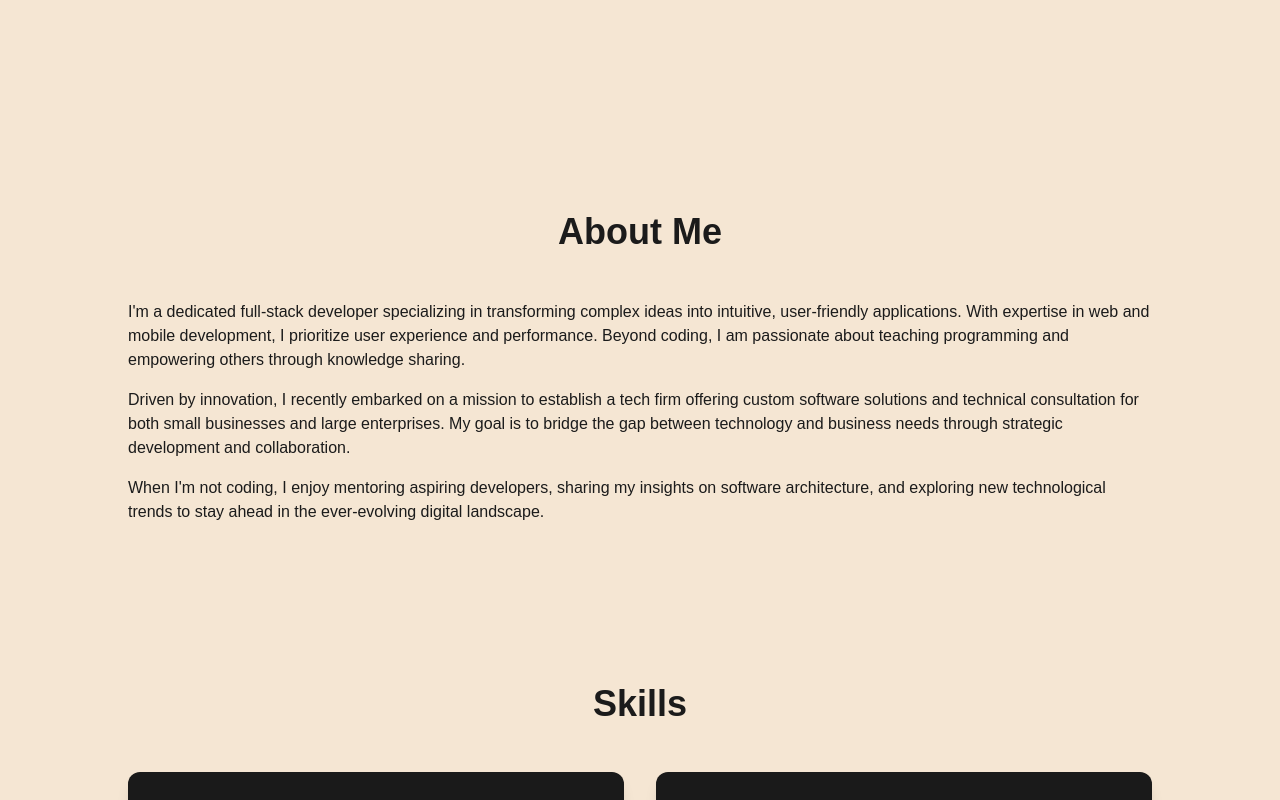
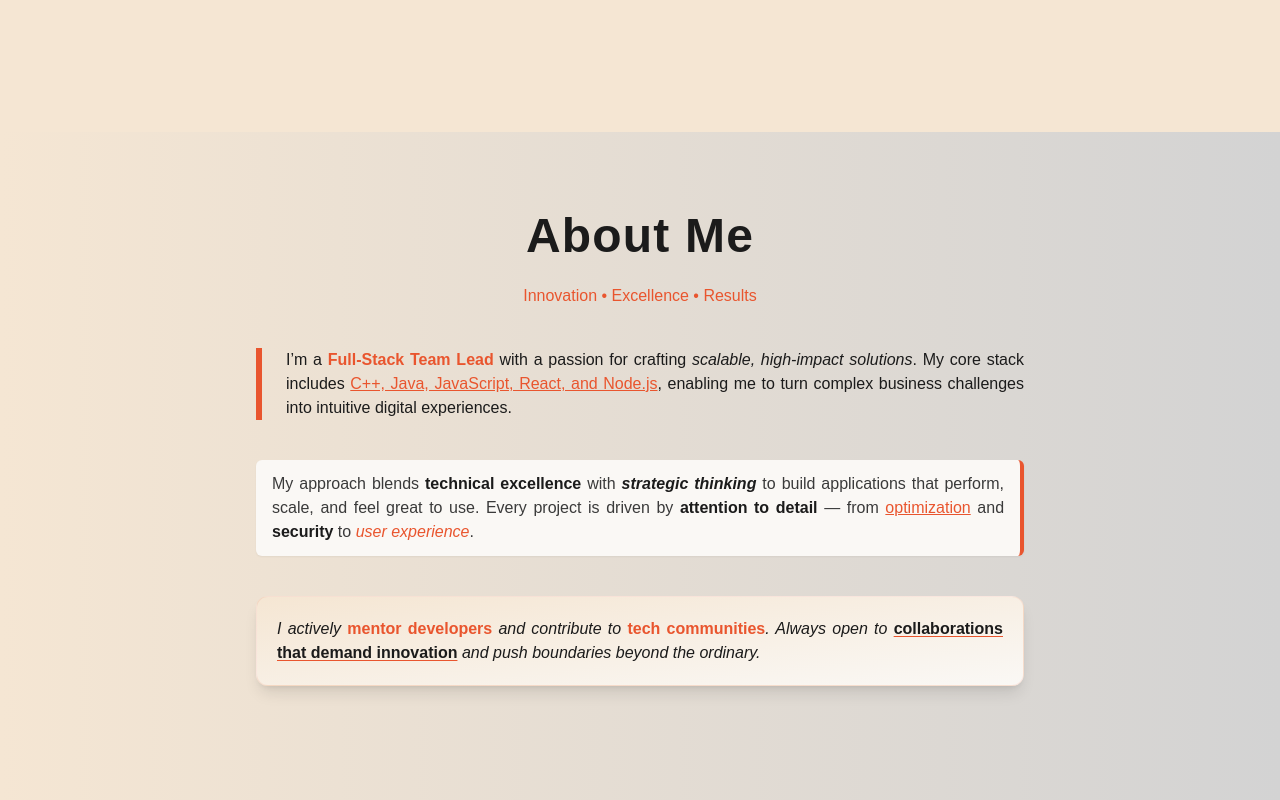
Before and after one commit to TheBMPatil/vite_portfolio, a React (Vite) app: page / in a window 1280 px wide. Shown: the part 740-1540 px from the top of the page. Built offline with nearby package versions, Linux system fonts and the light colour scheme.

Commit message:
about update , style and animation, Content

```diff
--- a/src/components/About.tsx
+++ b/src/components/About.tsx
@@ -1,63 +1,87 @@
-import AnimatedSection from "./AnimatedSection"; // adjust the path if needed
+import React from "react";
+import AnimatedSection from "./AnimatedSection";
 
-const About = () => {
+const About: React.FC = () => {
   return (
     // <section
     //   id="about"
-    //   className="about-section py-16 md:py-20 px-4 md:px-[10%]"
-    // >
-    // <section
-    //   id="about"
-    //   className="about-section scroll-mt-[350px] py-16 md:py-20 px-4 md:px-[10%]"
+    //   className="about-section scroll-mt-[310px] md:scroll-mt-0 py-16 md:py-20 px-4 md:px-[10%] bg-gradient-to-r from-[#F5E6D3] to-[#D3D3D3]"
     // >
     <section
       id="about"
-      className="about-section scroll-mt-[350px] md:scroll-mt-0 py-16 md:py-20 px-4 md:px-[10%]"
+      className="about-section scroll-mt-[310px] md:scroll-mt-0 py-16 md:py-20 px-4 md:px-[10%] bg-gradient-to-r from-[#F5E6D3] to-[#D3D3D3] h-screen"
     >
-      <AnimatedSection>
-        {" "}
-        <h2 className="text-3xl md:text-4xl font-bold mb-8 md:mb-12 text-center">
-          About Me{" "}
+      {/* Section Title */}
+      <AnimatedSection direction="up">
+        <h2 className="text-4xl md:text-5xl font-extrabold mb-4 md:mb-6 text-center tracking-wide text-[#1B1B1B] transform transition-transform duration-500 ease-in-out hover:scale-105">
+          About Me
         </h2>
-      </AnimatedSection>
-
-      <AnimatedSection>
-        <p className="mb-4 text-sm md:text-base">
-          I'm a dedicated full-stack developer specializing in transforming
-          complex ideas into intuitive, user-friendly applications. With
-          expertise in web and mobile development, I prioritize user experience
-          and performance. Beyond coding, I am passionate about teaching
-          programming and empowering others through knowledge sharing.
+        <p className="text-center text-[#E9552E] text-sm md:text-base font-medium mb-10">
+          Innovation • Excellence • Results
         </p>
       </AnimatedSection>
 
-      {/* <AnimatedSection>
-        <p className="mb-4 text-sm md:text-base">
-          My technical journey spans across diverse domains, from crafting
-          advanced job portals to building secure VPN systems and attendance
-          management solutions. I believe in the power of technology to solve
-          real-world problems and consistently strive to deliver robust and
-          scalable software solutions.
-        </p>
-      </AnimatedSection> */}
+      <div className="space-y-10 max-w-3xl mx-auto text-justify">
+        {/* Paragraph 1 – Minimal, sharp intro with strong border and no background */}
+        <AnimatedSection direction="left" delay={0.1}>
+          <p className="text-sm md:text-base leading-relaxed border-l-[6px] border-[#E9552E] pl-6 text-[#1B1B1B] font-medium">
+            I’m a{" "}
+            <span className="font-extrabold text-[#E9552E]">
+              Full-Stack Team Lead
+            </span>{" "}
+            with a passion for crafting{" "}
+            <span className="italic">scalable, high-impact solutions</span>. My
+            core stack includes{" "}
+            <span className="underline text-[#E9552E]">
+              C++, Java, JavaScript, React, and Node.js
+            </span>
+            , enabling me to turn complex business challenges into intuitive
+            digital experiences.
+          </p>
+        </AnimatedSection>
 
-      <AnimatedSection>
-        <p className="mb-4 text-sm md:text-base">
-          Driven by innovation, I recently embarked on a mission to establish a
-          tech firm offering custom software solutions and technical
-          consultation for both small businesses and large enterprises. My goal
-          is to bridge the gap between technology and business needs through
-          strategic development and collaboration.
-        </p>
-      </AnimatedSection>
+        {/* Paragraph 2 – Soft UX-focused storytelling style */}
+        <AnimatedSection direction="right" delay={0.2}>
+          <p className="text-sm md:text-base leading-relaxed text-[#3A3A3A] bg-[#FAF8F5] border-r-4 border-[#E9552E] pr-4 py-3 px-4 rounded-md shadow-sm">
+            My approach blends{" "}
+            <span className="font-semibold text-[#1B1B1B]">
+              technical excellence
+            </span>{" "}
+            with{" "}
+            <span className="font-semibold text-[#1B1B1B] italic">
+              strategic thinking
+            </span>{" "}
+            to build applications that perform, scale, and feel great to use.
+            Every project is driven by{" "}
+            <span className="font-bold text-[#1B1B1B]">
+              attention to detail
+            </span>{" "}
+            — from{" "}
+            <span className="underline text-[#E9552E]">optimization</span> and{" "}
+            <span className="font-semibold text-[#1B1B1B]">security</span> to{" "}
+            <span className="italic text-[#E9552E]">user experience</span>.
+          </p>
+        </AnimatedSection>
 
-      <AnimatedSection>
-        <p className="text-sm md:text-base">
-          When I'm not coding, I enjoy mentoring aspiring developers, sharing my
-          insights on software architecture, and exploring new technological
-          trends to stay ahead in the ever-evolving digital landscape.
-        </p>
-      </AnimatedSection>
+        {/* Paragraph 3 – Visionary quote-style with a warm, elegant gradient */}
+        <AnimatedSection direction="up" delay={0.3}>
+          <p className="text-sm md:text-base leading-relaxed bg-gradient-to-br from-[#F5E6D3] to-[#FAF8F5] border border-[#E9552E]/10 p-5 rounded-xl text-[#1B1B1B] shadow-lg italic">
+            I actively{" "}
+            <span className="not-italic font-semibold text-[#E9552E]">
+              mentor developers
+            </span>{" "}
+            and contribute to{" "}
+            <span className="not-italic font-semibold text-[#E9552E]">
+              tech communities
+            </span>
+            . Always open to{" "}
+            <span className="not-italic font-bold underline decoration-[#E9552E] underline-offset-2">
+              collaborations that demand innovation
+            </span>{" "}
+            and push boundaries beyond the ordinary.
+          </p>
+        </AnimatedSection>
+      </div>
     </section>
   );
 };
--- a/src/components/AnimatedSection.tsx
+++ b/src/components/AnimatedSection.tsx
@@ -1,24 +1,46 @@
-import React from 'react';
-import { motion } from 'framer-motion';
-import { useInView } from 'react-intersection-observer';
+import React from "react";
+import { motion } from "framer-motion";
+import { useInView } from "react-intersection-observer";
 
 interface AnimatedSectionProps {
   children: React.ReactNode;
   className?: string;
+  direction?: "up" | "down" | "left" | "right";
+  delay?: number;
 }
 
-const AnimatedSection: React.FC<AnimatedSectionProps> = ({ children, className }) => {
+const AnimatedSection: React.FC<AnimatedSectionProps> = ({
+  children,
+  className,
+  direction = "up",
+  delay = 0,
+}) => {
   const [ref, inView] = useInView({
     triggerOnce: true,
     threshold: 0.1,
   });
 
+  const getInitial = () => {
+    switch (direction) {
+      case "up":
+        return { opacity: 0, y: 50 };
+      case "down":
+        return { opacity: 0, y: -50 };
+      case "left":
+        return { opacity: 0, x: 50 };
+      case "right":
+        return { opacity: 0, x: -50 };
+      default:
+        return { opacity: 0, y: 50 };
+    }
+  };
+
   return (
     <motion.div
       ref={ref}
-      initial={{ opacity: 0, y: 50 }}
-      animate={inView ? { opacity: 1, y: 0 } : { opacity: 0, y: 50 }}
-      transition={{ duration: 0.6 }}
+      initial={getInitial()}
+      animate={inView ? { opacity: 1, x: 0, y: 0 } : getInitial()}
+      transition={{ duration: 0.6, delay }}
       className={className}
     >
       {children}
```
